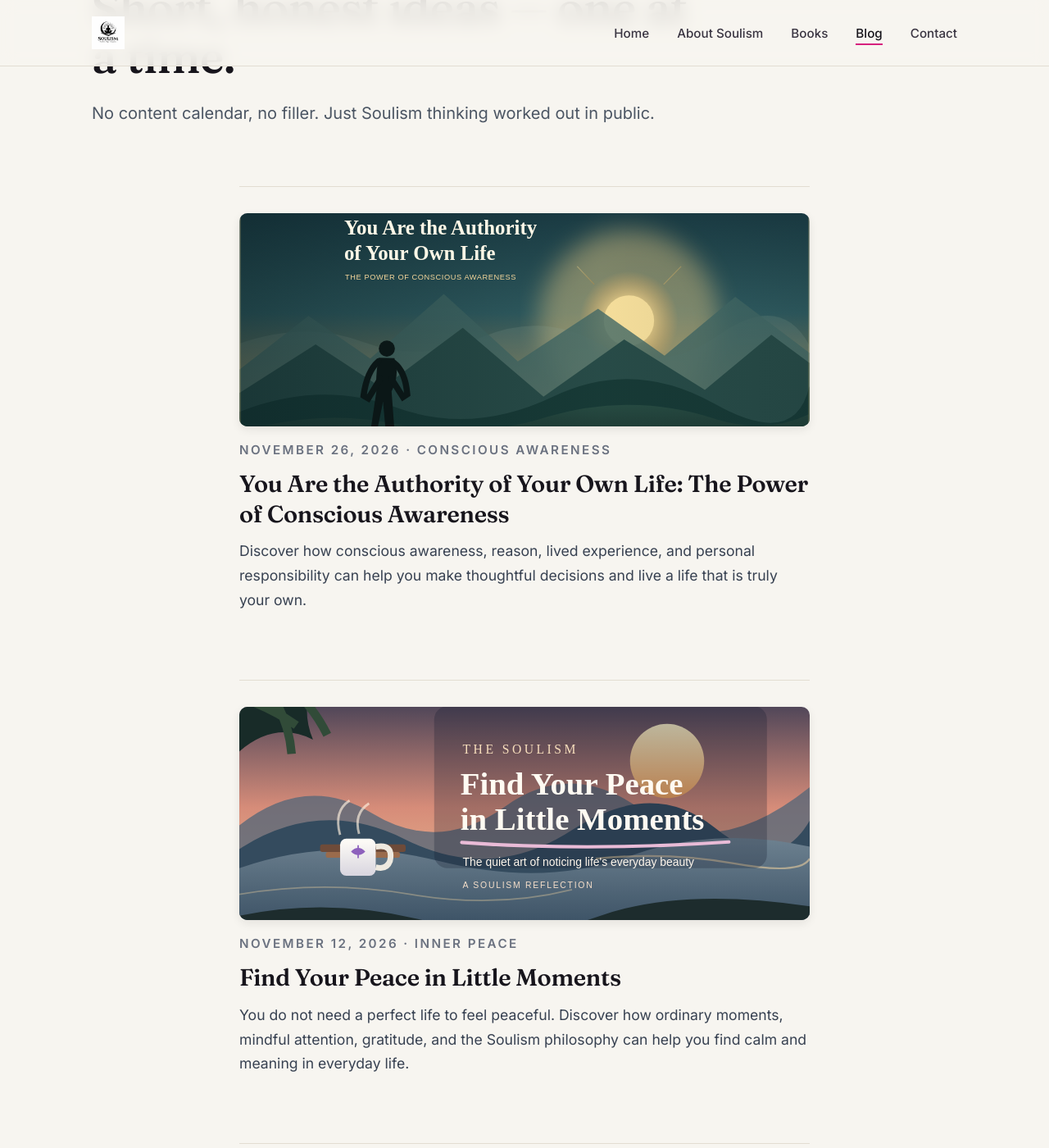
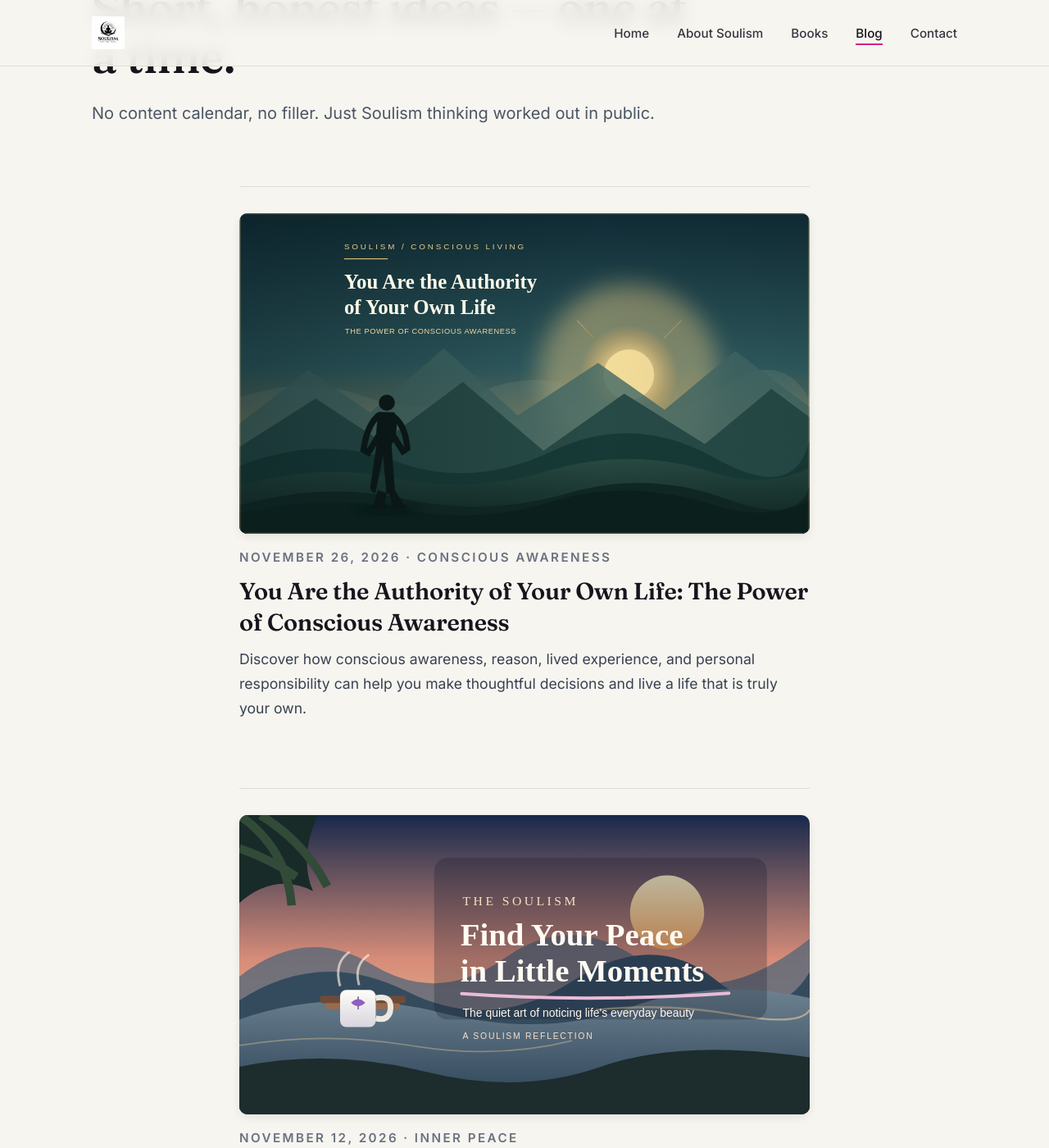
Before and after one commit to Soulismbooks/thesoulism-website, a Jekyll site: the page built from soulism-website/blog.html, in a window 1280 px wide and 1400 px high, scrolled down 239 px. Shown: the whole window at 82% size. Built offline with Jekyll 4.4.1, drawn with Linux system fonts in a browser that asks for light colours.

Commit message:
Prevent mobile blog thumbnails from cropping featured artwork

```diff
--- a/soulism-website/blog.html
+++ b/soulism-website/blog.html
@@ -33,7 +33,7 @@ permalink: /blog/
 <style>
   .post-card { display: block; text-decoration: none; color: inherit; margin-bottom: 50px; transition: transform 0.2s ease; }
   .post-card:hover h3 { color: #16a34a; }
-  .post-thumb { width: 100%; height: 260px; object-fit: cover; border-radius: 10px; margin-bottom: 16px; display: block; background: #eee; box-shadow: 0 4px 12px rgba(0,0,0,0.08); }
+  .post-thumb { width: 100%; height: auto; max-height: none; aspect-ratio: auto; object-fit: contain; object-position: center; border-radius: 10px; margin-bottom: 16px; display: block; background: transparent; box-shadow: 0 4px 12px rgba(0,0,0,0.08); }
 </style>
 </head>
 <body>
```
